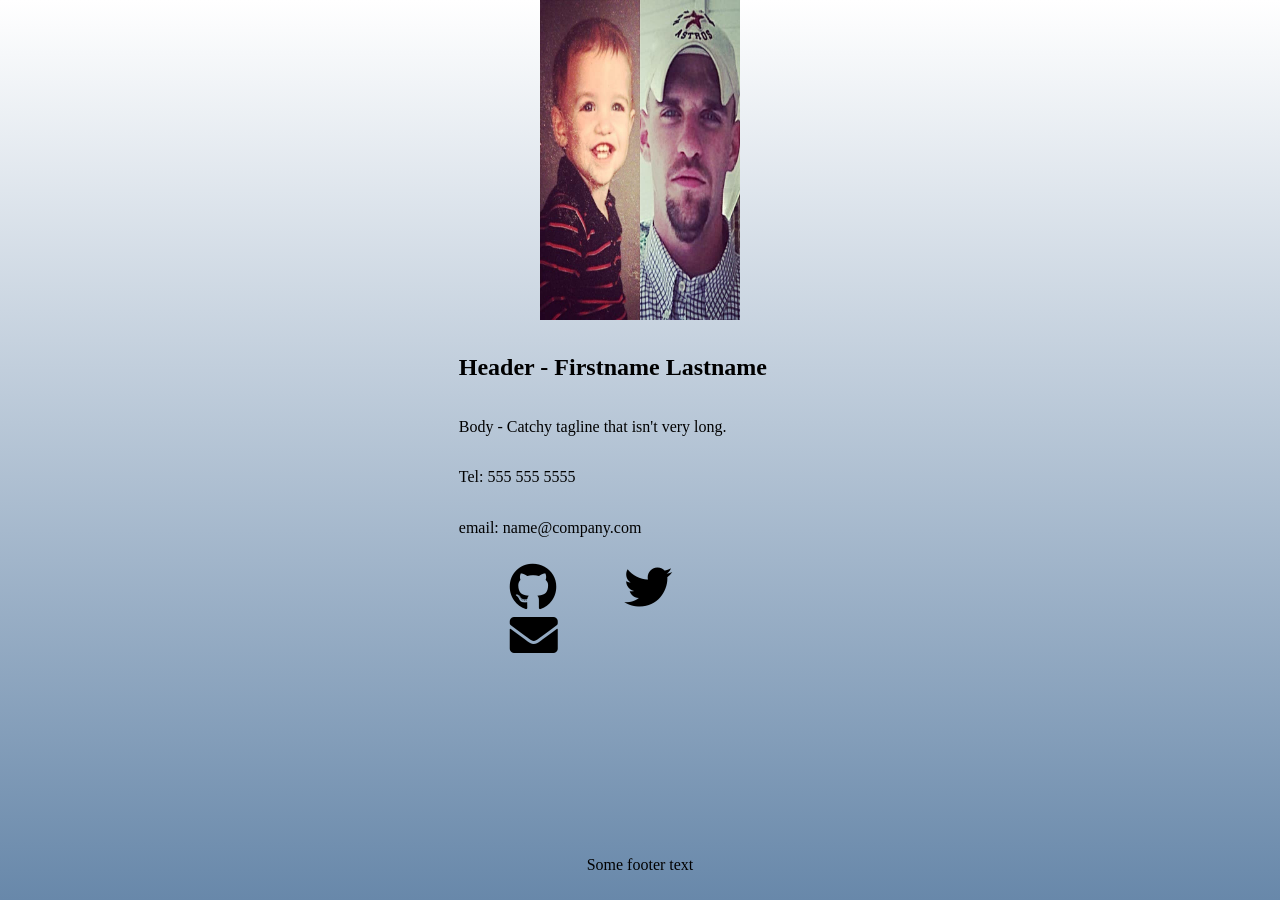
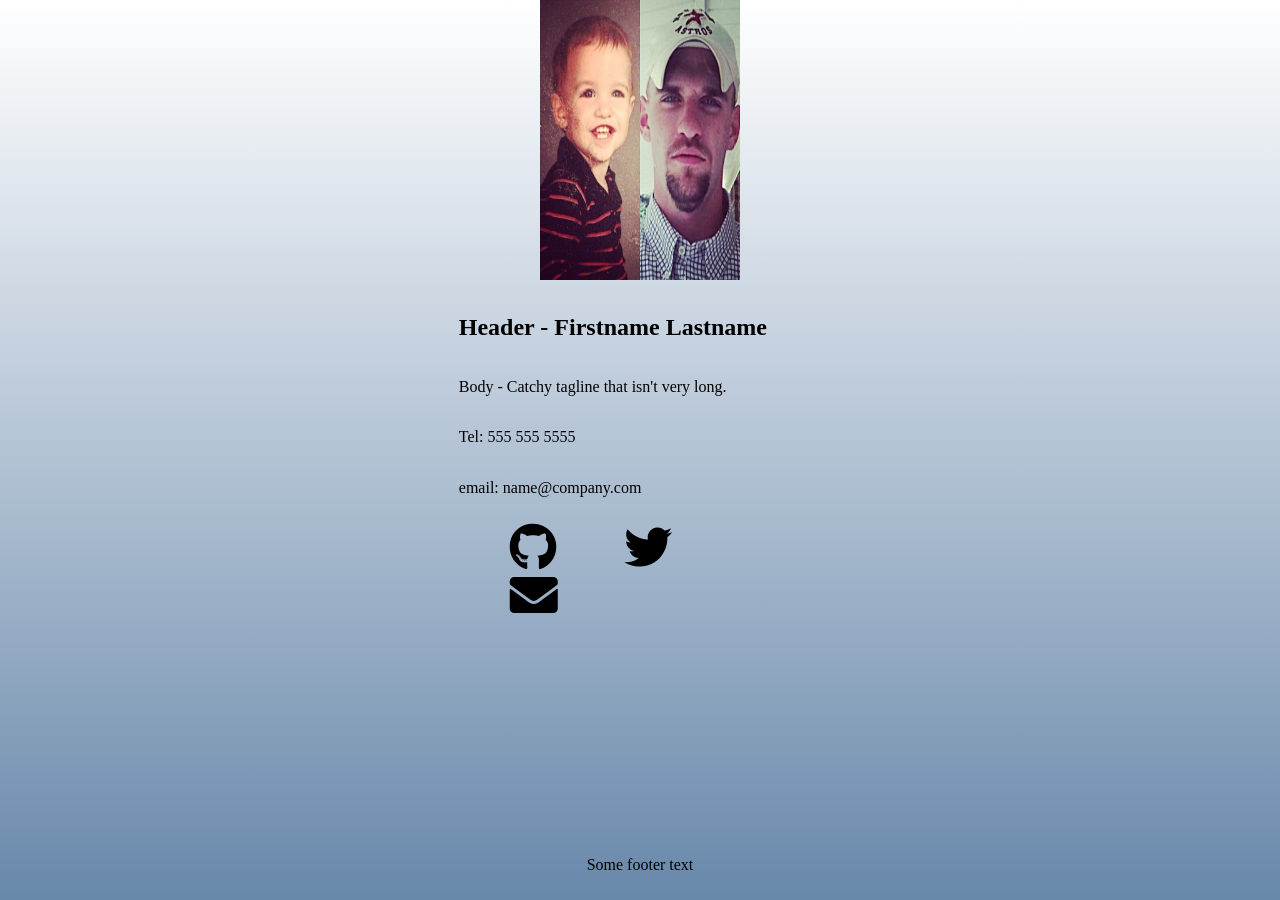
Before and after one commit to mwoolweaver/contigo, a Jekyll site: the page built from index.html, in a window 1280 px wide. Built offline with Jekyll 4.4.1, drawn with Linux system fonts in a browser that asks for light colours; nearby versions of some CDN libraries.

Commit message:
Update default.html

```diff
--- a/_layouts/default.html
+++ b/_layouts/default.html
@@ -4,7 +4,7 @@
     <body>
         <main class="wrapper">
             <header>
-                    <img src="https://raw.githubusercontent.com/mwoolweaver/contigo/master/_layouts/me.jpg" alt="me" width="200" height="320">
+                    <img src="https://raw.githubusercontent.com/mwoolweaver/contigo/master/_layouts/me.jpg" alt="me" width="200" height="280">
             </header>
             {{ content }}
             <footer>
```
